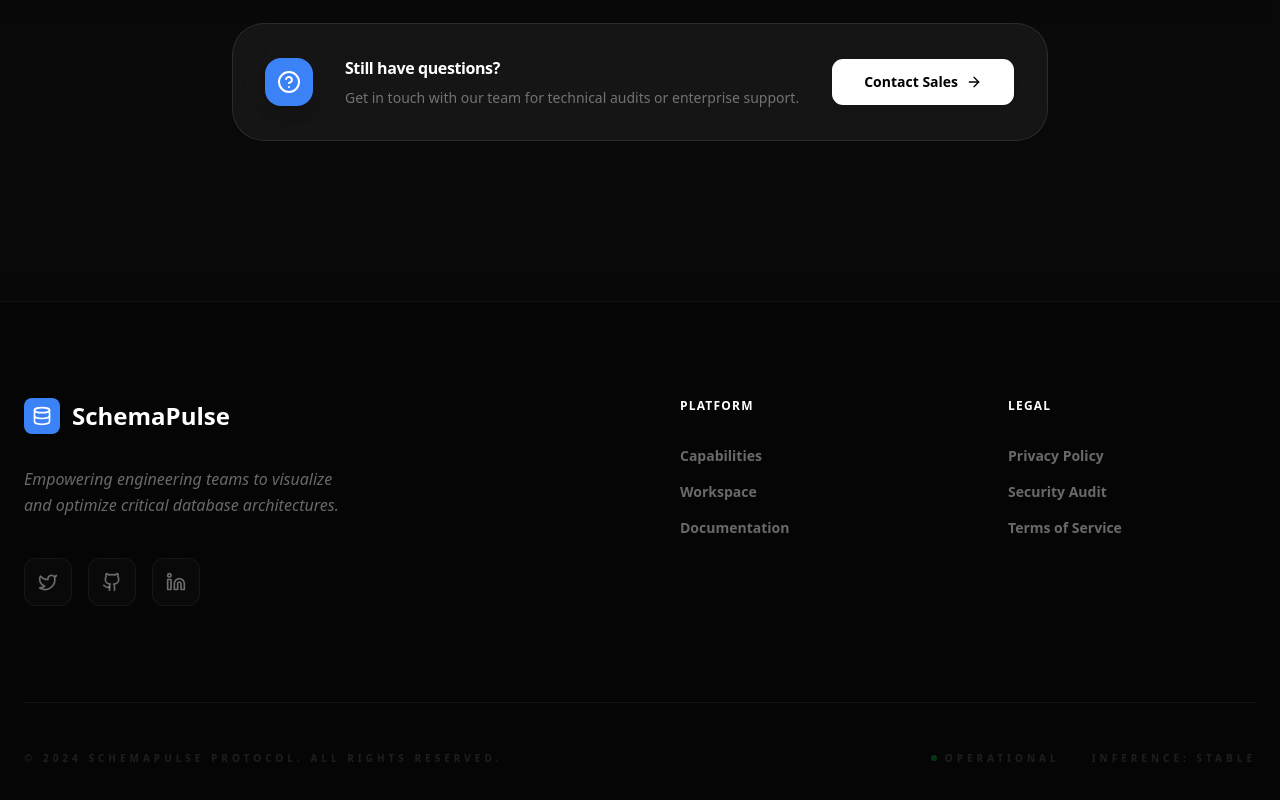
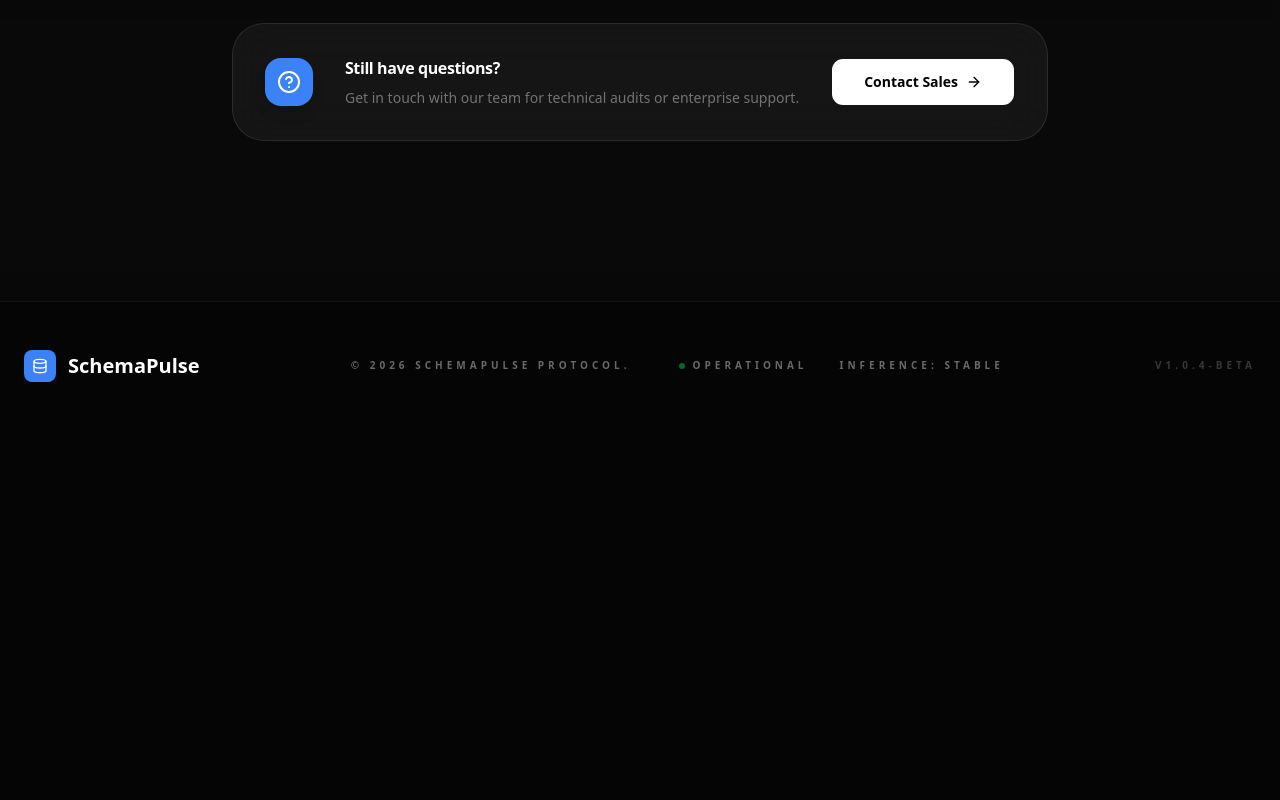
Before and after one commit to Kishan294/schema-pulse, a Next.js app: page / in a window 1280 px wide. Shown: the part 5824-6624 px from the top of the page. After the commit the page ends 6254 px from the top, so only its background shows below. Built offline with nearby package versions, Linux system fonts and the light colour scheme.

Commit message:
Footer and FAQ Fix

```diff
--- a/src/app/page.tsx
+++ b/src/app/page.tsx
@@ -7,9 +7,6 @@ import { FAQ } from "@/components/landing/FAQ";
 import { Button } from "@/components/ui/button";
 import {
   ArrowRight,
-  Twitter,
-  Github,
-  Linkedin,
   Database,
   Sparkles,
   Globe,
@@ -206,99 +203,35 @@ export default function Home() {
         <FAQ />
       </main>
 
-      <footer className="border-t border-white/5 py-24 bg-background relative overflow-hidden">
+      <footer className="border-t border-white/5 py-12 bg-background relative overflow-hidden">
         <div className="container mx-auto px-6 relative z-10">
-          <div className="grid grid-cols-1 md:grid-cols-4 gap-20 mb-24">
-            <div className="col-span-1 md:col-span-2">
+          <div className="flex flex-col md:flex-row items-center justify-between gap-8">
             <Link
               href="/"
-                className="flex items-center gap-3 font-bold text-2xl mb-8 active:scale-95 transition-transform w-fit"
+              className="flex items-center gap-3 font-bold text-xl active:scale-95 transition-transform shrink-0"
             >
-                <div className="w-9 h-9 rounded-lg bg-primary flex items-center justify-center">
-                  <Database className="w-5 h-5 text-white" />
+              <div className="w-8 h-8 rounded-lg bg-primary flex items-center justify-center">
+                <Database className="w-4 h-4 text-white" />
               </div>
               <span>SchemaPulse</span>
             </Link>
-              <p className="text-white/40 text-base max-w-xs leading-relaxed mb-10 font-medium italic">
-                Empowering engineering teams to visualize and optimize critical
-                database architectures.
-              </p>
-              <div className="flex gap-4">
-                {[Twitter, Github, Linkedin].map((Icon, i) => (
-                  <a
-                    key={i}
-                    href="#"
-                    className="w-12 h-12 rounded-xl border border-white/5 bg-white/2 flex items-center justify-center hover:bg-white/5 transition-all hover:-translate-y-1"
-                  >
-                    <Icon className="w-5 h-5 text-white/40 hover:text-white transition-colors" />
-                  </a>
-                ))}
+
+            <div className="grow flex flex-col md:flex-row items-center justify-center gap-8 md:gap-12">
+              <div className="text-[10px] font-bold text-white/40 uppercase tracking-[0.4em]">
+                © {new Date().getFullYear()} SchemaPulse Protocol.
+              </div>
+
+              <div className="flex gap-8 text-[10px] font-bold text-white/40 uppercase tracking-[0.4em]">
+                <span className="flex items-center gap-2">
+                  <div className="w-1.5 h-1.5 rounded-full bg-green-500 animate-pulse" />
+                  Operational
+                </span>
+                <span>Inference: Stable</span>
               </div>
             </div>
 
-            <div className="space-y-8">
-              <h5 className="font-bold text-white text-xs uppercase tracking-widest">
-                Platform
-              </h5>
-              <ul className="space-y-4 text-white/40 text-sm font-semibold">
-                <li>
-                  <Link
-                    href="#features"
-                    className="hover:text-white transition-colors"
-                  >
-                    Capabilities
-                  </Link>
-                </li>
-                <li>
-                  <Link
-                    href="/editor"
-                    className="hover:text-white transition-colors"
-                  >
-                    Workspace
-                  </Link>
-                </li>
-                <li>
-                  <a href="#" className="hover:text-white transition-colors">
-                    Documentation
-                  </a>
-                </li>
-              </ul>
-            </div>
-
-            <div className="space-y-8">
-              <h5 className="font-bold text-white text-xs uppercase tracking-widest">
-                Legal
-              </h5>
-              <ul className="space-y-4 text-white/40 text-sm font-semibold">
-                <li>
-                  <a href="#" className="hover:text-white transition-colors">
-                    Privacy Policy
-                  </a>
-                </li>
-                <li>
-                  <a href="#" className="hover:text-white transition-colors">
-                    Security Audit
-                  </a>
-                </li>
-                <li>
-                  <a href="#" className="hover:text-white transition-colors">
-                    Terms of Service
-                  </a>
-                </li>
-              </ul>
-            </div>
-          </div>
-
-          <div className="pt-12 border-t border-white/5 flex flex-col md:flex-row justify-between items-center gap-10">
-            <div className="text-[10px] font-bold text-white/10 uppercase tracking-[0.4em]">
-              © 2024 SchemaPulse Protocol. All rights reserved.
-            </div>
-            <div className="flex gap-8 text-[10px] font-bold text-white/10 uppercase tracking-[0.4em]">
-              <span className="flex items-center gap-2">
-                <div className="w-1.5 h-1.5 rounded-full bg-green-500/50 animate-pulse" />
-                Operational
-              </span>
-              <span>Inference: Stable</span>
+            <div className="shrink-0 hidden lg:block text-[10px] font-bold text-white/20 uppercase tracking-[0.4em]">
+              v1.0.4-beta
             </div>
           </div>
         </div>
--- a/src/components/landing/FAQ.tsx
+++ b/src/components/landing/FAQ.tsx
@@ -64,7 +64,7 @@ export function FAQ() {
               >
                 <AccordionTrigger className="text-left text-lg font-bold py-8 hover:no-underline group-hover:text-primary transition-colors tracking-tight">
                   <div className="flex items-center gap-6">
-                    <span className="text-white/10 group-hover:text-primary/30 transition-colors font-mono text-sm leading-none">
+                    <span className="text-white/30 group-hover:text-primary transition-colors font-mono text-sm leading-none">
                       0{index + 1}
                     </span>
                     {faq.question}
```
Lines whose indentation alone changed are shown as unchanged.
